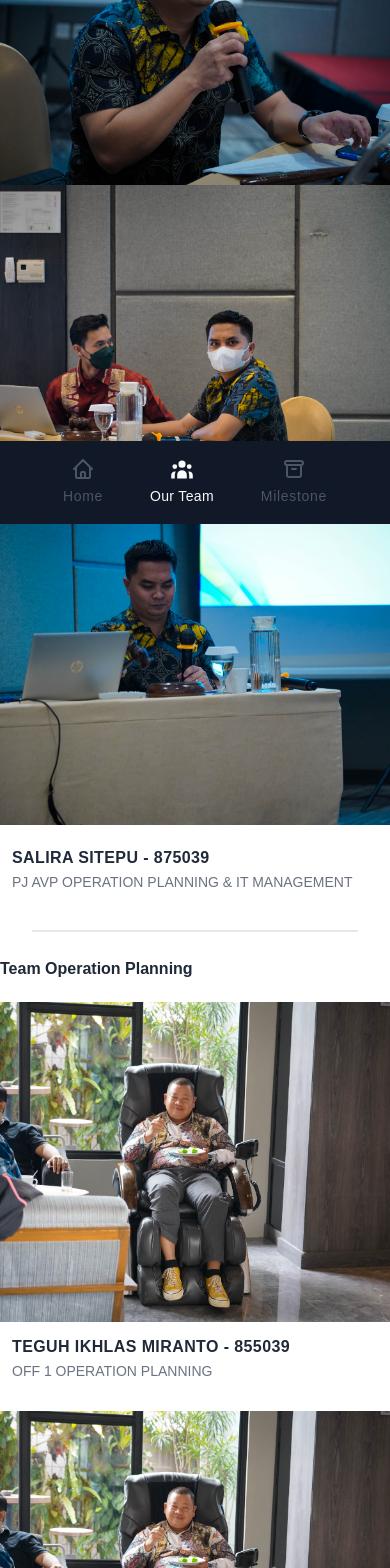
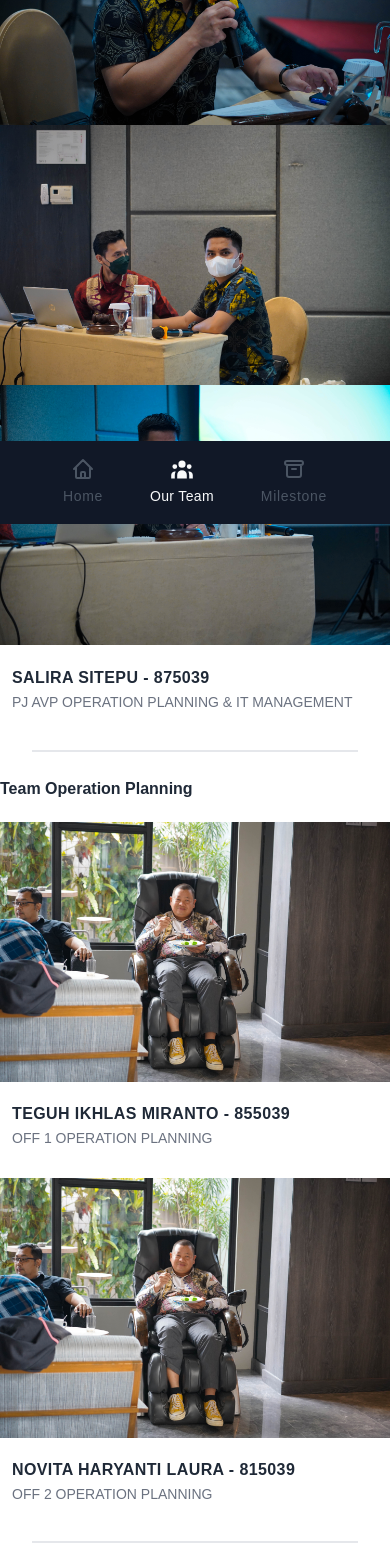
Before and after one commit to Aybis/deskripsi-app, a React (Create React App) app: page /team in a window 390 px wide. Shown: the part 320-1888 px from the top of the page. Built offline with nearby package versions, Linux system fonts and the light colour scheme.

Commit message:
add image lazy load

```diff
--- a/package.json
+++ b/package.json
@@ -3,12 +3,14 @@
   "version": "0.1.0",
   "private": true,
   "dependencies": {
+    "@headlessui/react": "^1.6.6",
     "@heroicons/react": "^1.0.6",
     "@testing-library/jest-dom": "^5.16.4",
     "@testing-library/react": "^13.3.0",
     "@testing-library/user-event": "^13.5.0",
     "react": "^18.2.0",
     "react-dom": "^18.2.0",
+    "react-lazy-load-image-component": "^1.5.5",
     "react-router-dom": "^6.3.0",
     "react-scripts": "5.0.1",
     "web-vitals": "^2.1.4"
--- a/src/components/molecules/CardApp/index.js
+++ b/src/components/molecules/CardApp/index.js
@@ -1,5 +1,7 @@
 import { ClipboardIcon, PaperAirplaneIcon } from '@heroicons/react/solid';
 import React from 'react';
+import { LazyLoadImage } from 'react-lazy-load-image-component';
+import 'react-lazy-load-image-component/src/effects/blur.css';
 
 export default function Index({ item, index, left = true, right = false }) {
   return (
@@ -28,11 +30,14 @@ export default function Index({ item, index, left = true, right = false }) {
         </div>
 
         <div className="relative flex flex-col max-h-fit gap-2 justify-center items-center">
-          <img
-            src={item.image}
+          <LazyLoadImage
+            effect="blur"
             alt=""
+            height={'auto'}
             className="rounded object-cover object-center max-h-full max-w-full"
+            src={item.image} // use normal <img> attributes as props
           />
+
           {item.note !== '' ? (
             <p className="text-sm font-light text-red-500 text-center">
               *diharuskan absensi terlebih dahulu untuk mengakses aplikasi ini.
--- a/src/components/molecules/CardImage/index.js
+++ b/src/components/molecules/CardImage/index.js
@@ -1,14 +1,19 @@
 import React from 'react';
+import { LazyLoadImage } from 'react-lazy-load-image-component';
+import 'react-lazy-load-image-component/src/effects/blur.css';
 
-export default function index({ image, type = false }) {
+export default function index({ image, type = false, handlerClick }) {
   return (
-    <img
-      src={image}
+    <LazyLoadImage
+      onClick={() => handlerClick(image)}
+      effect="blur"
       alt=""
+      height={'auto'}
       className={[
-        'sm:h-64 object-cover sm:hover:h-64 h-80 w-full  transition-all duration-300 hover:z-40',
+        'object-cover h-full w-full transition-all duration-300',
         type && 'sm:w-80',
       ].join(' ')}
+      src={image} // use normal <img> attributes as props
     />
   );
 }
--- a/src/components/molecules/CardPerson/index.js
+++ b/src/components/molecules/CardPerson/index.js
@@ -1,19 +1,21 @@
 import React from 'react';
 import { CardImage } from '..';
 
-export default function index({ image, data }) {
+export default function index({ image, data, handlerClick }) {
   return (
     <div className="relative">
       {/* Image */}
       <div className="relative group hover:z-30">
-        <CardImage image={image} />
+        <CardImage handlerClick={handlerClick} image={image} />
       </div>
       {/* Data Diri */}
       <div className="relative p-3">
         <h1 className="text-base font-semibold tracking-wide leading-relaxed text-gray-800 uppercase">
           {data.nama} - {data.nik}
         </h1>
-        <p className="text-sm text-gray-500 leading-relaxed">{data.posisi}</p>
+        <p className="text-sm text-gray-500 leading-relaxed uppercase">
+          {data.posisi}
+        </p>
       </div>
     </div>
   );
--- /dev/null
+++ b/src/components/molecules/Modals/index.js
@@ -0,0 +1,50 @@
+/* This example requires Tailwind CSS v2.0+ */
+import { Dialog, Transition } from '@headlessui/react';
+import { Fragment } from 'react';
+import { LazyLoadImage } from 'react-lazy-load-image-component';
+import 'react-lazy-load-image-component/src/effects/blur.css';
+
+export default function index({ isOpen, handlerOpen, image }) {
+  return (
+    <Transition.Root show={isOpen} as={Fragment}>
+      <Dialog
+        as="div"
+        className="relative z-40"
+        onClose={() => handlerOpen(false)}>
+        <Transition.Child
+          as={Fragment}
+          enter="ease-out duration-300"
+          enterFrom="opacity-0"
+          enterTo="opacity-100"
+          leave="ease-in duration-200"
+          leaveFrom="opacity-100"
+          leaveTo="opacity-0">
+          <div className="fixed inset-0 bg-gray-900 bg-opacity-75 transition-opacity backdrop-blur-sm" />
+        </Transition.Child>
+
+        <div className="fixed z-10 inset-0 overflow-y-auto">
+          <div className="flex items-center justify-center min-h-full p-4 text-center sm:p-0">
+            <Transition.Child
+              as={Fragment}
+              enter="ease-out duration-300"
+              enterFrom="opacity-0 translate-y-4 sm:translate-y-0 sm:scale-95"
+              enterTo="opacity-100 translate-y-0 sm:scale-100"
+              leave="ease-in duration-200"
+              leaveFrom="opacity-100 translate-y-0 sm:scale-100"
+              leaveTo="opacity-0 translate-y-4 sm:translate-y-0 sm:scale-95">
+              <Dialog.Panel className="relative inset-0 p-4">
+                <LazyLoadImage
+                  effect="blur"
+                  alt=""
+                  height={'auto'}
+                  className="object-cover h-full w-full "
+                  src={image} // use normal <img> attributes as props
+                />
+              </Dialog.Panel>
+            </Transition.Child>
+          </div>
+        </div>
+      </Dialog>
+    </Transition.Root>
+  );
+}
--- a/src/components/molecules/index.js
+++ b/src/components/molecules/index.js
@@ -4,3 +4,4 @@ export { default as CardImage } from './CardImage/';
 export { default as CardFeeds } from './CardFeeds';
 export { default as CardMilestone } from './CardMilestone';
 export { default as CardStatus } from './CardStatus';
+export { default as Modals } from './Modals';
--- a/src/components/pages/Home/index.js
+++ b/src/components/pages/Home/index.js
@@ -36,7 +36,7 @@ const dataApp = [
     tagline: 'Nostrud veniam adipisicing consequat esse reprehenderit.',
     image:
       'https://images.unsplash.com/photo-1601972599720-36938d4ecd31?ixlib=rb-1.2.1&ixid=MnwxMjA3fDB8MHxzZWFyY2h8N3x8YXBwfGVufDB8fDB8fA%3D%3D&auto=format&fit=crop&w=500&q=60',
-    note: 'a',
+    note: '',
     kategori: 'kepegawaian',
   },
   {
--- a/src/components/pages/Team/index.js
+++ b/src/components/pages/Team/index.js
@@ -1,4 +1,4 @@
-import React from 'react';
+import React, { useState } from 'react';
 import { Layout } from '../../Layout';
 import data from './data.json';
 import photo1 from '../../../assets/images/DSC02085.jpeg';
@@ -9,9 +9,17 @@ import photo5 from '../../../assets/images/DSC02220.jpeg';
 import photo6 from '../../../assets/images/DSC02264.jpeg';
 import photo7 from '../../../assets/images/IMG_0014.JPG';
 import photo8 from '../../../assets/images/IMG_0022.JPG';
-import { CardImage, CardPerson } from '../../molecules';
+import { CardImage, CardPerson, Modals } from '../../molecules';
 
 export default function Index() {
+  const [showModal, setshowModal] = useState(false);
+  const [image, setimage] = useState(photo1);
+
+  const handlerClick = (image) => {
+    setshowModal(true);
+    setimage(image);
+  };
+
   return (
     <Layout>
       <div className="relative mx-auto container flex flex-col gap-1.5 justify-center items-center">
@@ -29,9 +37,9 @@ export default function Index() {
           Our Leader
         </h1>
         <div className="relative grid grid-cols-1 sm:grid-cols-3">
-          <CardImage image={photo2} />
-          <CardImage image={photo1} />
-          <CardImage image={photo3} />
+          <CardImage handlerClick={handlerClick} image={photo2} />
+          <CardImage handlerClick={handlerClick} image={photo1} />
+          <CardImage handlerClick={handlerClick} image={photo3} />
         </div>
         <div className="relative p-3">
           <h1 className="text-base font-semibold tracking-wide leading-relaxed text-gray-800 uppercase">
@@ -51,8 +59,16 @@ export default function Index() {
           Team Operation Planning
         </h1>
         <div className="relative grid sm:grid-cols-2 w-full gap-4 mt-3">
-          <CardPerson data={data[1]} image={photo4} />
-          <CardPerson data={data[2]} image={photo4} />
+          <CardPerson
+            handlerClick={handlerClick}
+            data={data[1]}
+            image={photo4}
+          />
+          <CardPerson
+            handlerClick={handlerClick}
+            data={data[2]}
+            image={photo4}
+          />
         </div>
       </div>
 
@@ -64,8 +80,16 @@ export default function Index() {
           Team IT Management
         </h1>
         <div className="relative grid sm:grid-cols-2 w-full gap-4 mt-3">
-          <CardPerson data={data[3]} image={photo5} />
-          <CardPerson data={data[4]} image={photo6} />
+          <CardPerson
+            handlerClick={handlerClick}
+            data={data[3]}
+            image={photo5}
+          />
+          <CardPerson
+            handlerClick={handlerClick}
+            data={data[4]}
+            image={photo6}
+          />
         </div>
       </div>
 
@@ -77,10 +101,20 @@ export default function Index() {
           Team Developer
         </h1>
         <div className="relative grid sm:grid-cols-2 w-full gap-4 mt-3">
-          <CardPerson data={data[5]} image={photo8} />
-          <CardPerson data={data[6]} image={photo7} />
+          <CardPerson
+            handlerClick={handlerClick}
+            data={data[5]}
+            image={photo8}
+          />
+          <CardPerson
+            handlerClick={handlerClick}
+            data={data[6]}
+            image={photo7}
+          />
         </div>
       </div>
+
+      <Modals isOpen={showModal} handlerOpen={setshowModal} image={image} />
     </Layout>
   );
 }
```
Also changed, not shown: 1 other file (tests, documents, lock files or other folders).
